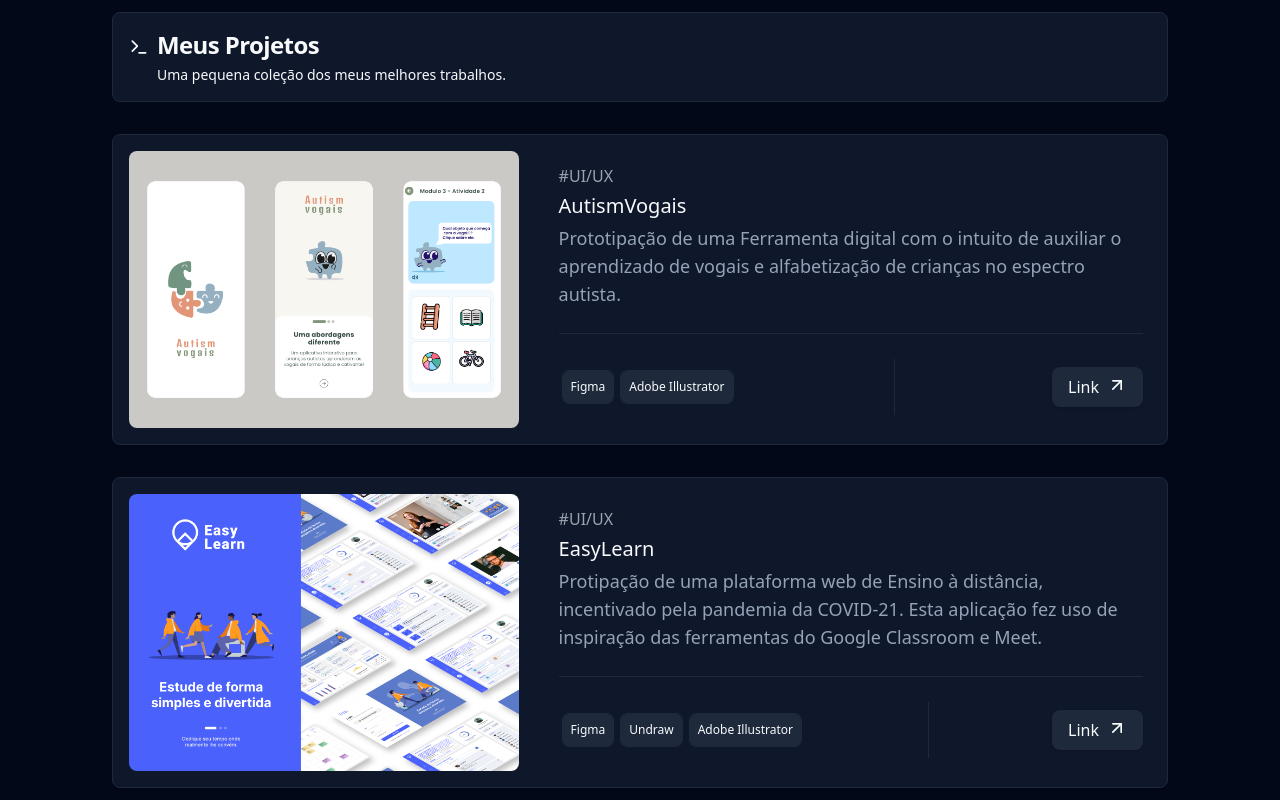
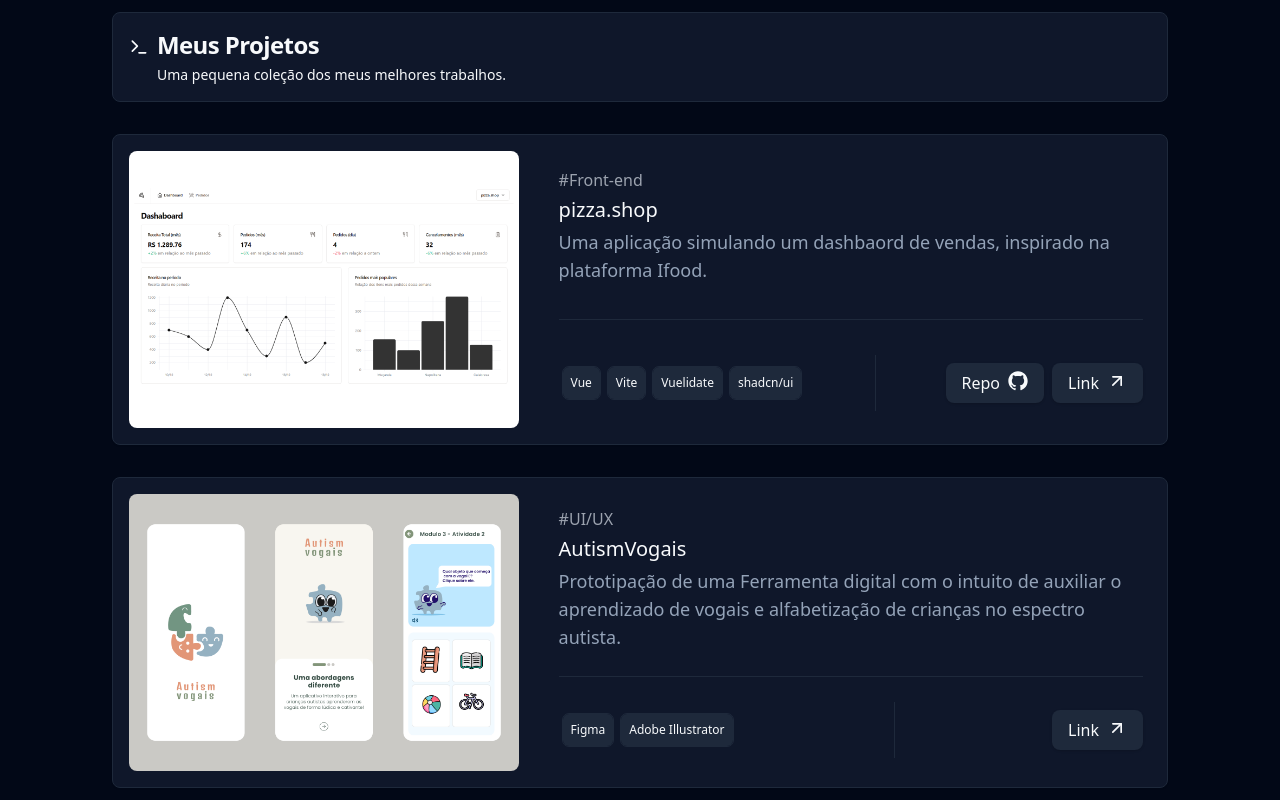
Before and after one commit to dinamous/my-portifolio, a React (Vite) app: page / in a window 1280 px wide. Shown: the part 3420-4220 px from the top of the page. Built offline with nearby package versions, Linux system fonts and the light colour scheme.

Commit message:
feat: :sparkles: Novo Projeto adicionado

```diff
--- a/src/components/Projects.tsx
+++ b/src/components/Projects.tsx
@@ -24,10 +24,31 @@ import Jornada from "../assets/projects/IFSUL.png"
 import Nubank from "../assets/projects/Nubank.png"
 import EasyLearn from "../assets/projects/EasyLearn.png"
 import Autismalg from "../assets/projects/autismalg.png"
+import Pizzashop from "../assets/projects/pizzashop.png"
+
 
 export default function Projects() {
 
   const projetos = [
+    {
+      titulo: "pizza.shop",
+      img: Pizzashop ,
+      descricao: "Uma aplicação simulando um dashbaord de vendas, inspirado na plataforma Ifood. ",
+      techs: ["Vue", "Vite", "Vuelidate","shadcn/ui"],
+      repo: false,
+      demo: "",
+      categoria: ["Front-end"],
+      actions: [
+        {
+          label: "Repo",
+          link: "https://github.com/dinamous/pizza-shop/tree/main"
+        },
+        {
+          label: "Link",
+          link: "https://pizza-shop-web.vercel.app"
+        }
+      ]
+    },
     {
       titulo: "AutismVogais",
       img: AutismVogais,
```
Also changed, not shown: src/assets/projects/pizzashop.png (added).
